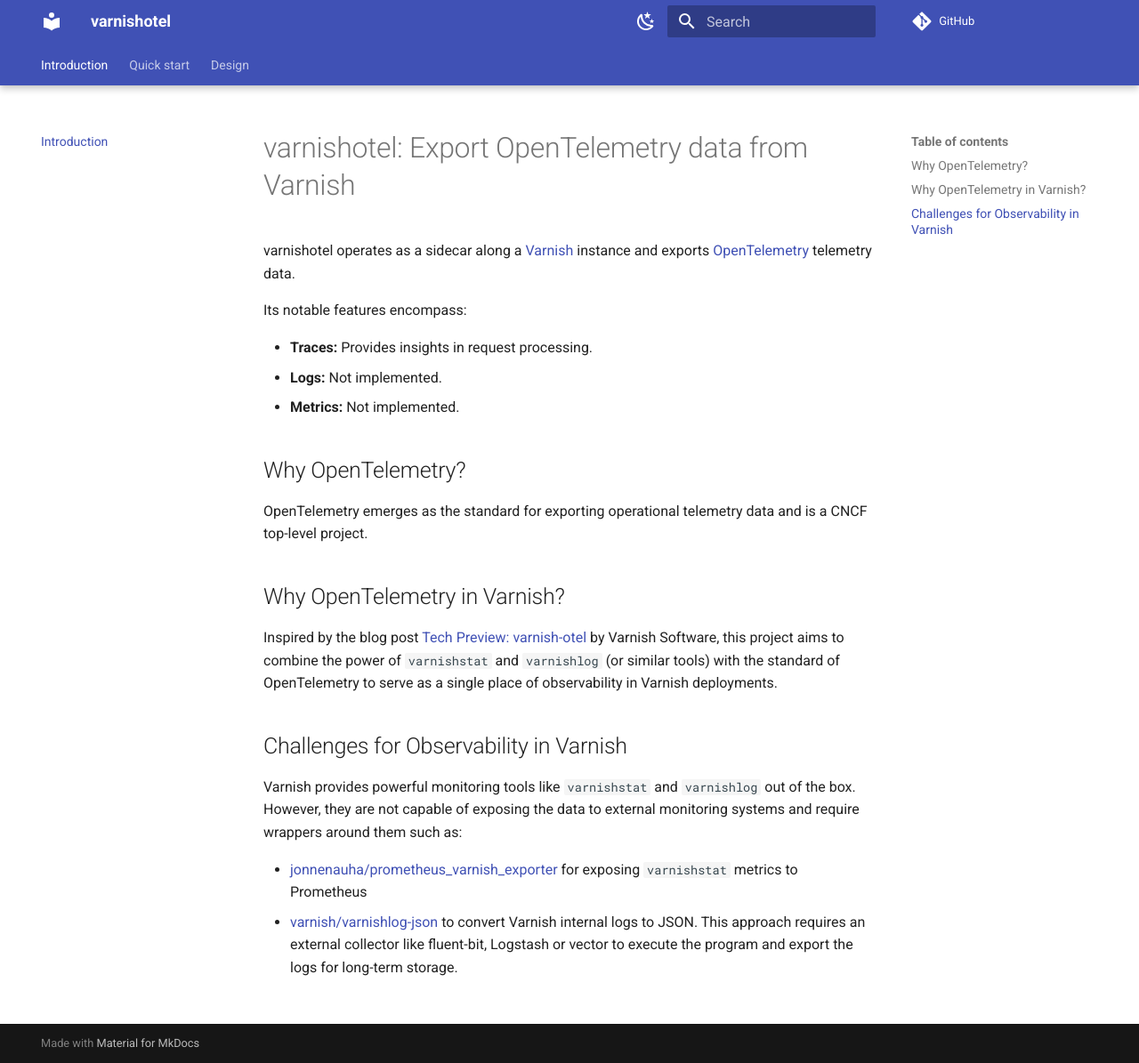
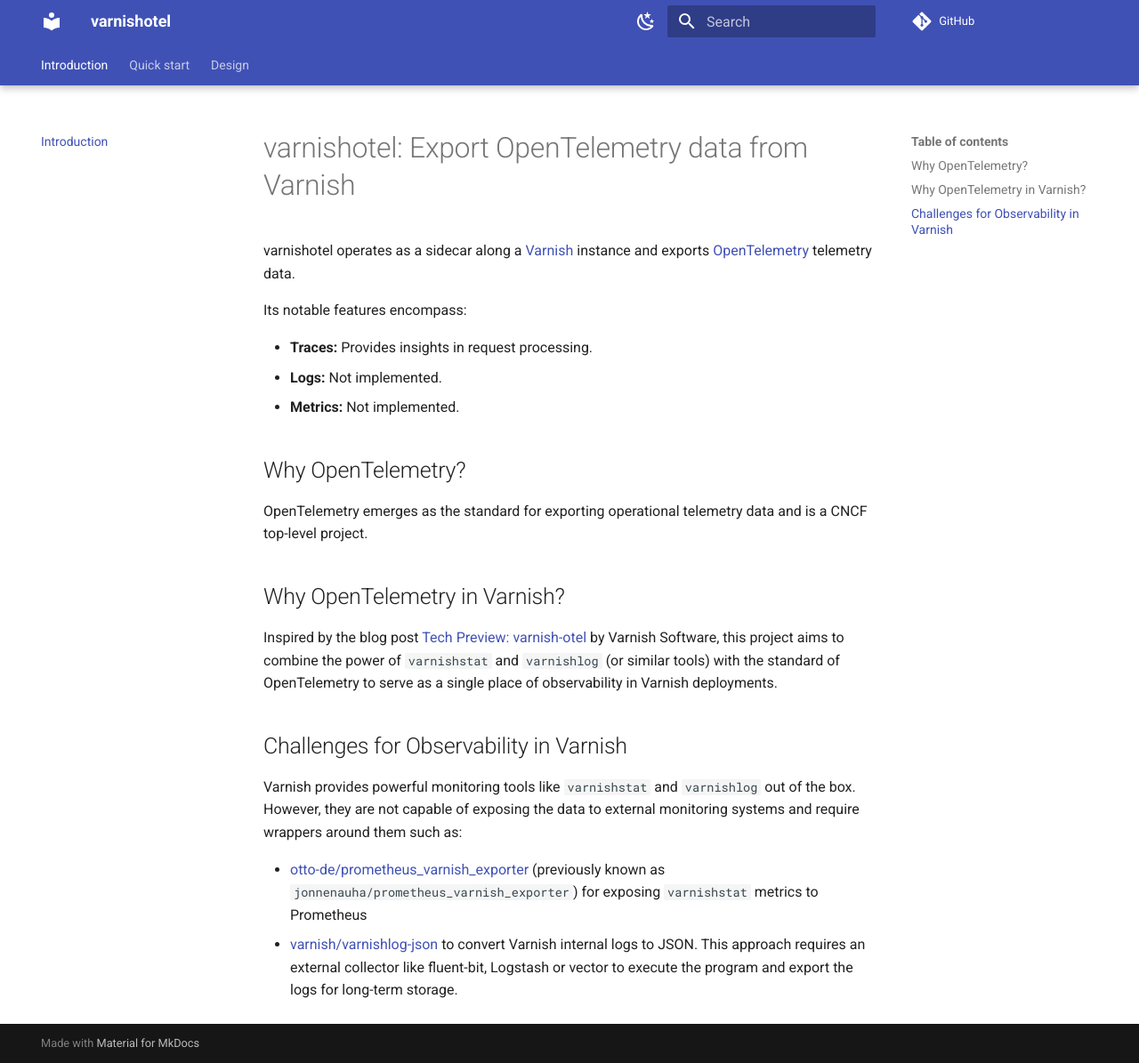
Before and after one commit to thomasklinger1234/varnishotel, an MkDocs documentation site: the page built from docs/index.md, in a window 1280 px wide and 1195 px high. Shown: the whole window at 89% size. Built offline with MkDocs 1.6.1 and Material for MkDocs 9.7.7, drawn with Linux system fonts in a browser that asks for light colours; comment, search, counter and statistics services are not loaded; the version menu is left out.

Commit message:
docs: link to maintained version of prometheus exporter

```diff
--- a/docs/index.md
+++ b/docs/index.md
@@ -26,7 +26,7 @@ Varnish provides powerful monitoring tools like `varnishstat` and `varnishlog` o
 box. However, they are not capable of exposing the data to external monitoring systems and
 require wrappers around them such as:
 
-- [jonnenauha/prometheus_varnish_exporter](https://github.com/jonnenauha/prometheus_varnish_exporter) for exposing
+- [otto-de/prometheus_varnish_exporter](https://github.com/otto-de/prometheus_varnish_exporter) (previously known as `jonnenauha/prometheus_varnish_exporter`) for exposing
   `varnishstat` metrics to Prometheus
 - [varnish/varnishlog-json](https://github.com/varnish/varnishlog-json) to convert Varnish internal logs
   to JSON. This approach requires an external collector like fluent-bit, Logstash or vector to execute the program
```
